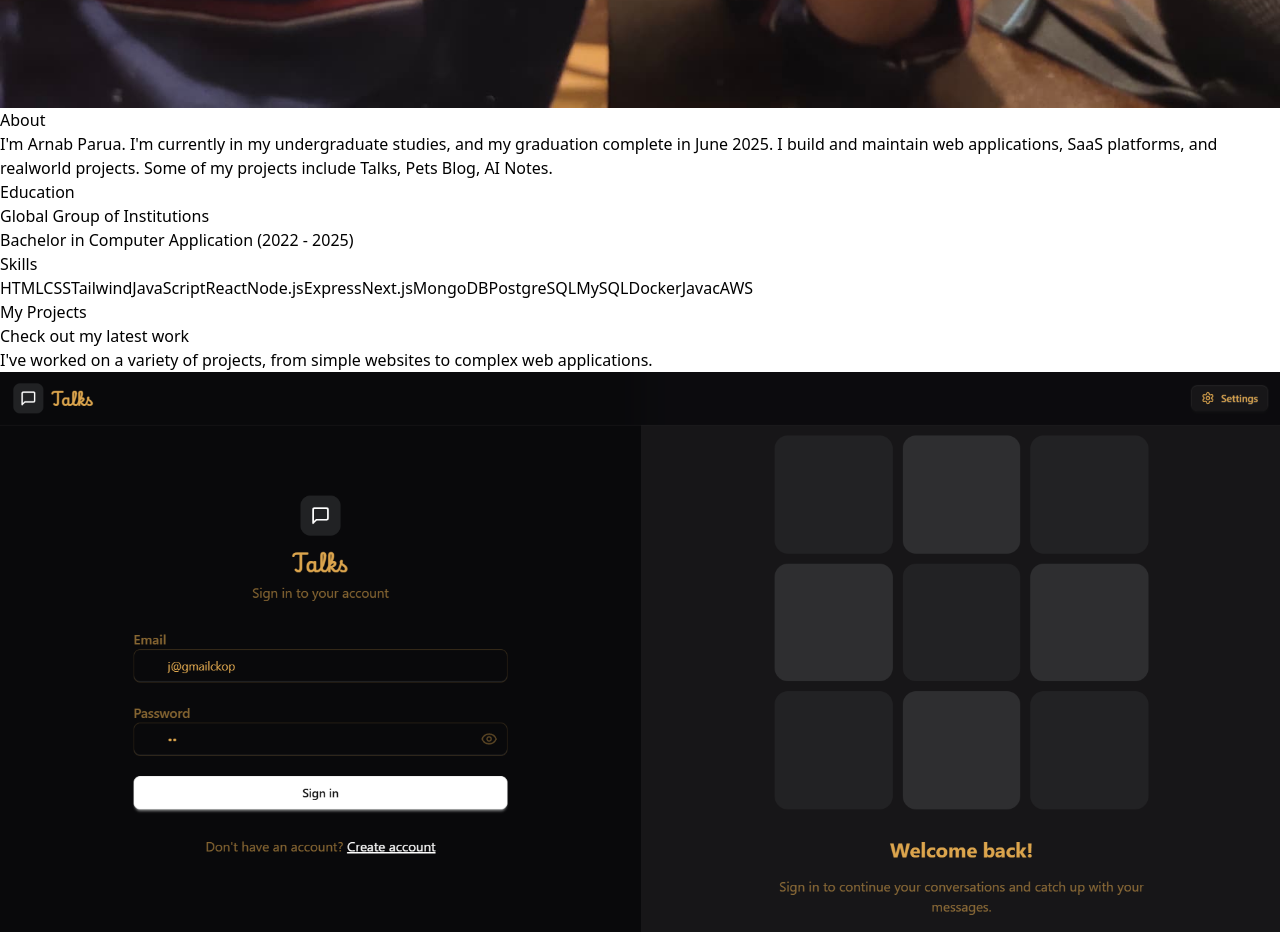
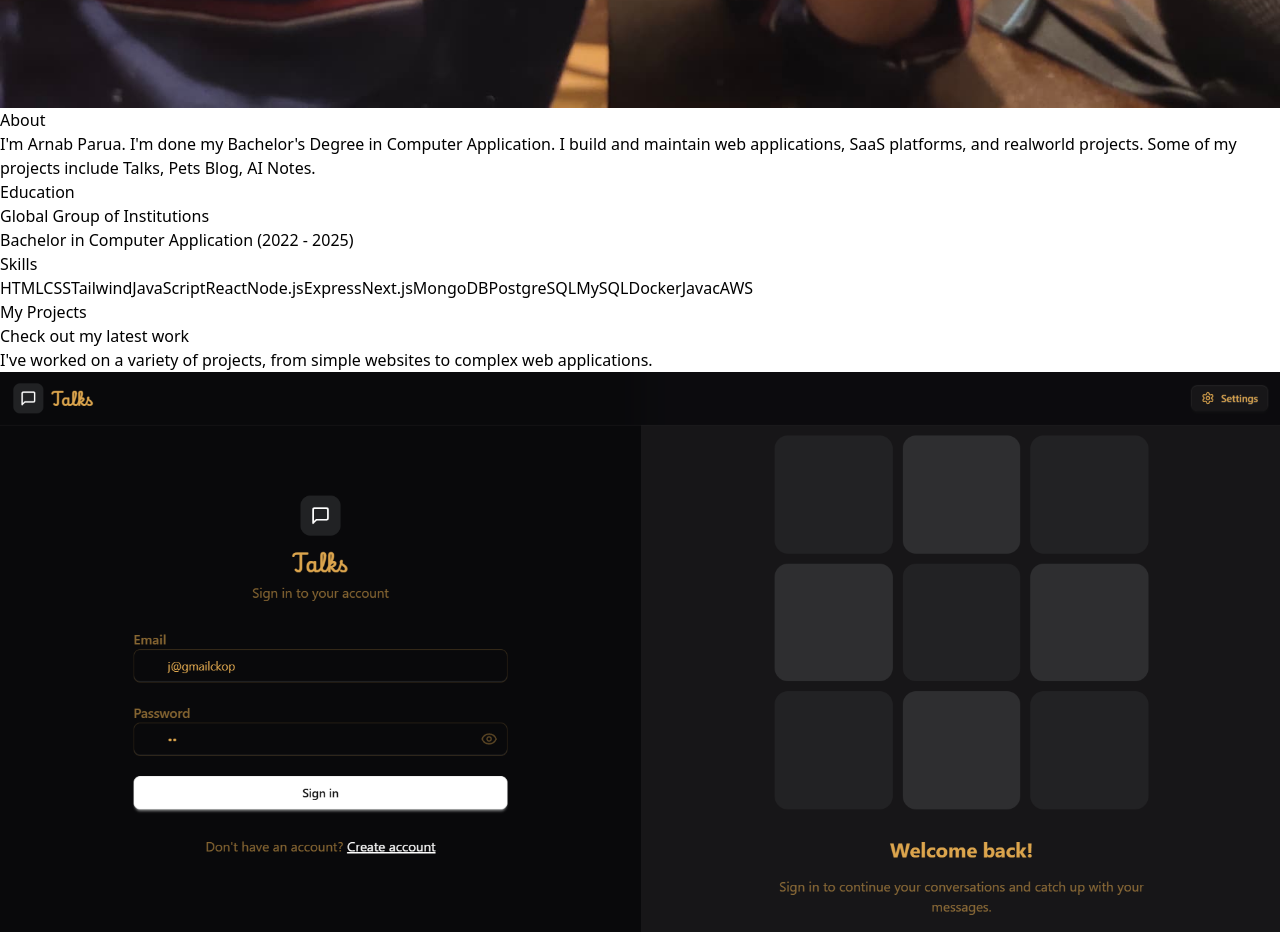
Before and after one commit to snippetarnab/Portfolio, a React (Vite) app: page / in a window 1280 px wide. Shown: the part 1220-2152 px from the top of the page. Built offline with nearby package versions, Linux system fonts and the light colour scheme.

Commit message:
Update the education date.

```diff
--- a/src/App.jsx
+++ b/src/App.jsx
@@ -31,8 +31,7 @@ const Portfolio = () => {
         <section className="mt-8">
           <h2 className="text-xl font-semibold">About</h2>
           <p className="text-gray-400 mt-2 text-pretty">
-            I&apos;m Arnab Parua. I&apos;m currently in my undergraduate
-            studies, and my graduation complete in June 2025. I build and
+            I&apos;m Arnab Parua. I&apos;m done my Bachelor&apos;s Degree in Computer Application. I build and
             maintain
             <span className="text-blue-400"> web applications</span>,{" "}
             <span className="text-blue-400">SaaS platforms</span>, and {""}
```
